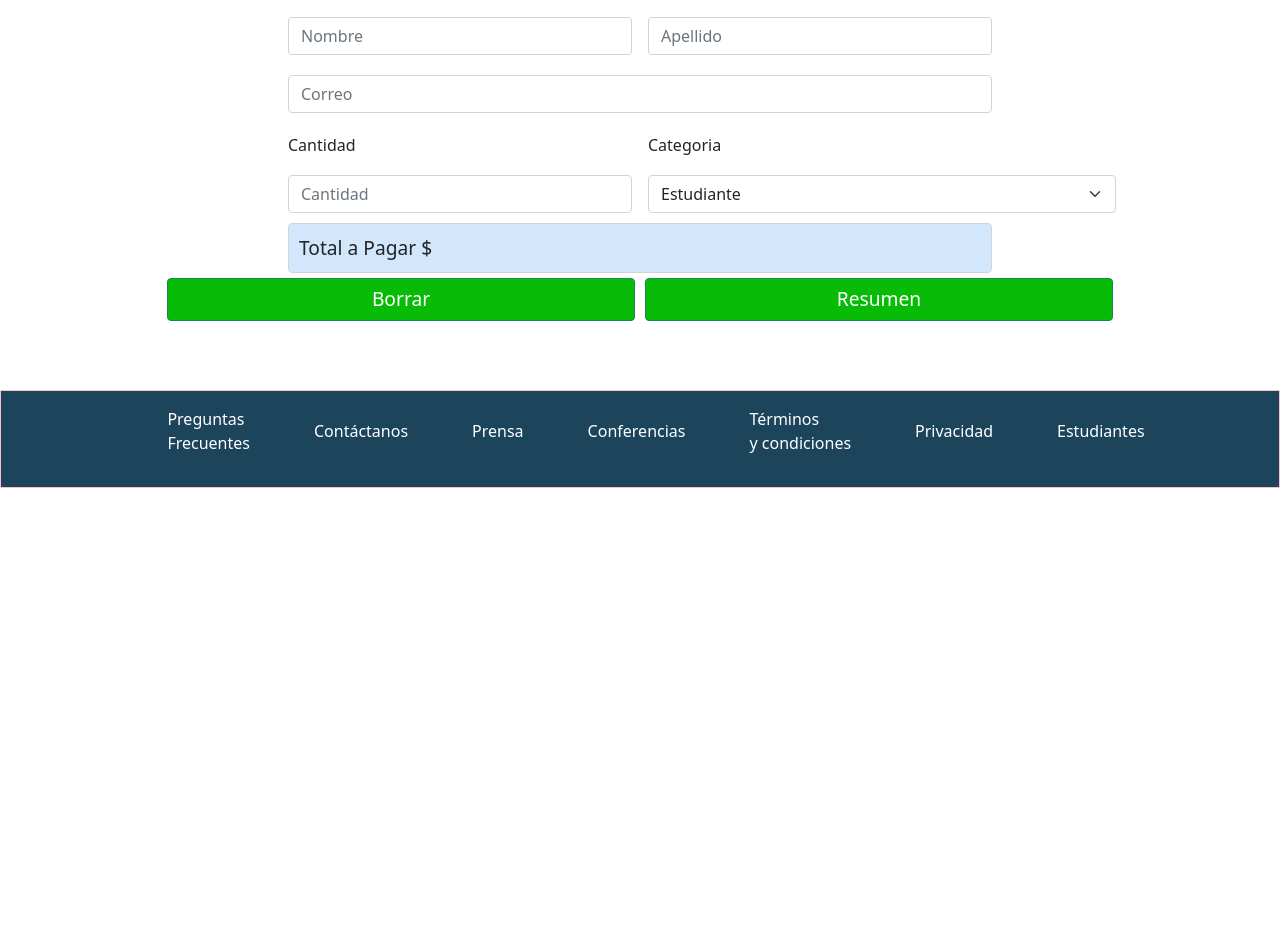
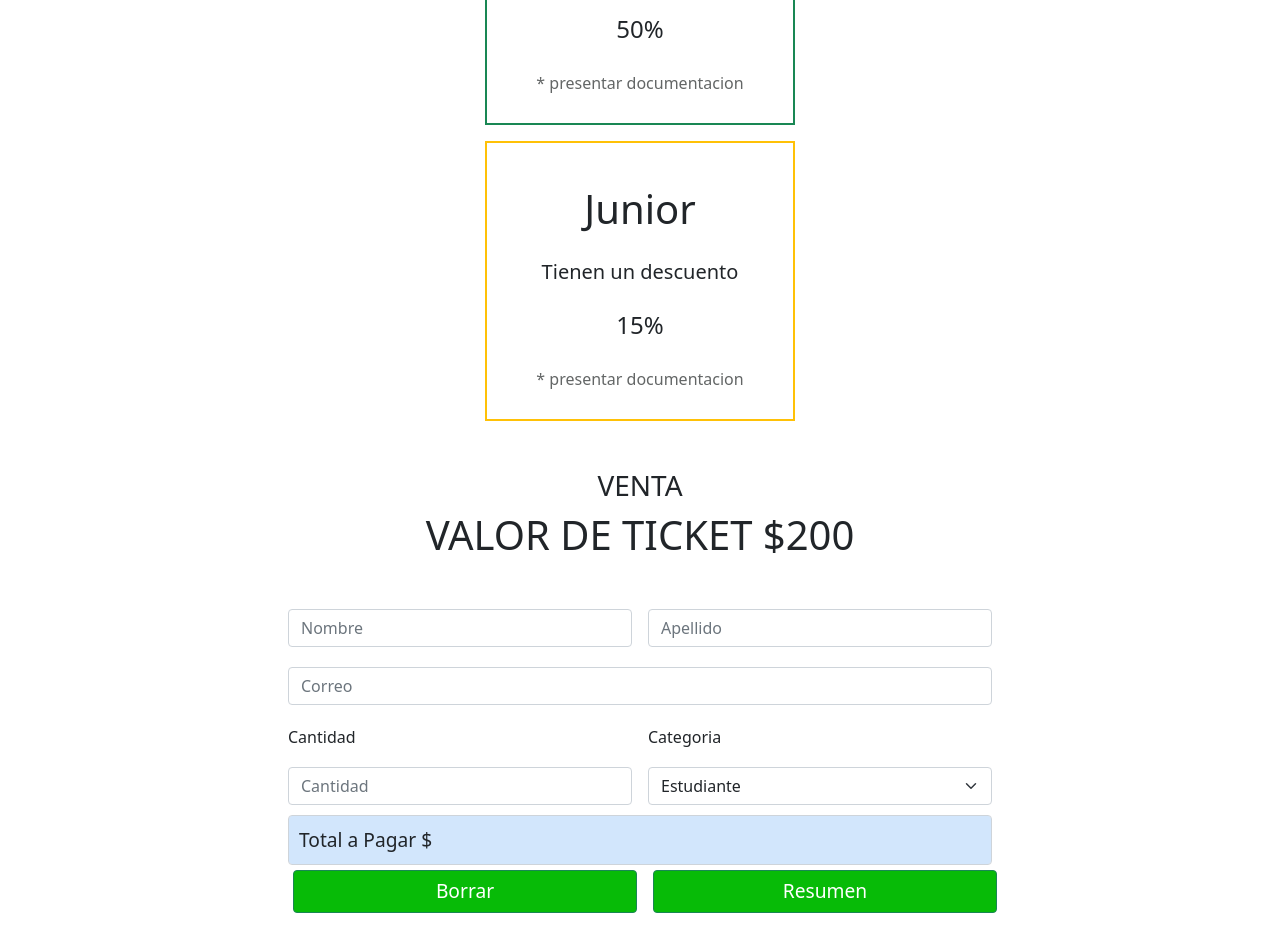
Before and after one commit to MaykolPerozo/maykolperozo, a plain HTML site: page TPI/tickets.html in a window 1280 px wide. Shown: the part 573-1501 px from the top of the page. Before the commit the page ends 1061 px from the top, so only its background shows below. Drawn offline with nearby package versions, Linux system fonts and the light colour scheme.

Commit message:
entrega final

```diff
--- a/TPI/script.js
+++ b/TPI/script.js
@@ -1,4 +1,7 @@
-const resumen = () => {
+const resumen = (event) => {
+    console.log(event);
+    event.preventDefault();
+    event.stopPropagation();
     const ticket = 200;
     const nombre = document.getElementById('nombre').value
     const apellido = document.getElementById('apellido').value
@@ -16,9 +19,9 @@ const resumen = () => {
 
         document.getElementById('pago').innerText = total
    }
+}
 
 const botonBorrar = () => {
     document.getElementById("formularioVenta").reset();
     document.getElementById('pago').innerText = "";
 }
-};
--- a/TPI/style.css
+++ b/TPI/style.css
@@ -115,8 +115,8 @@ ul li{
 }
 
 .ticket{
-    width: 310px;
-    height: 280px;
+    width: 19.375rem;
+    height: 17.5rem;
     border: 2px solid;
     border-radius: 0;
     margin: 0 auto;
@@ -149,16 +149,9 @@ input, label, select{
    margin: 10px 0;
 }
 
-.botones{
-    display: flex;
-    justify-content: center;
-    width: 60%;
-    margin: 0 auto;
-
-}
 
 .botonVenta{
-    width: 468px;
+    width: 100%;
     margin: 5px;
     font-size: 1.2rem;
 
@@ -170,7 +163,11 @@ input, label, select{
     background-color: rgb(210, 230, 252);
 }
 
-.form-select{
-    width: 468px;
+@media (max-width:1410px){
+
+    .cards{
+        flex-direction: column;
+    }
+
 
 }
--- a/TPI/tickets.html
+++ b/TPI/tickets.html
@@ -60,7 +60,7 @@
                 <h1>VALOR DE TICKET $200</h1>
             </div>
             <div class="formVenta">
-                <form class="formularioVenta" id="formularioVenta" action="#" onsubmit="resumen()">
+                <form class="formularioVenta" onsubmit="resumen(event)" id="formularioVenta">
                     <div class="row g-3">
                         <div class="col">
                         <input type="text" id="nombre" class="form-control" placeholder="Nombre" aria-label="Nombre">
@@ -77,11 +77,11 @@
                     </div>
 
                     <div class="row g-3">
-                        <div class="col-md-6">
+                        <div class="col">
                             <label for="inputCantidad" class="form-label">Cantidad</label>
                             <input type="number" class="form-control" id="cantidad" placeholder="Cantidad">
                         </div>
-                        <div class="col-md-4 select" >
+                        <div class="col" >
                             <label for="inputCategoria" class="form-label">Categoria</label>
                             <select id="inputCategoria" class="form-select">
                             <option value="0.8" selected>Estudiante</option>
@@ -100,11 +100,11 @@
                         </div>
                     </div>
 
-                    <div class="botones">
-                        <div>
-                            <button type="submit" id="borrar" class="btn botonVenta btn-success" onclick="botonBorrar()">Borrar</button>
+                    <div class="botones row g-3">
+                        <div class="col">
+                            <button type="button" id="borrar" class="btn botonVenta btn-success" onclick="botonBorrar()">Borrar</button>
                         </div>
-                        <div>
+                        <div class="col">
                             <button type="submit" id="resumen-id" class="btn botonVenta btn-success">Resumen</button>
                         </div>
                     </div>
```
